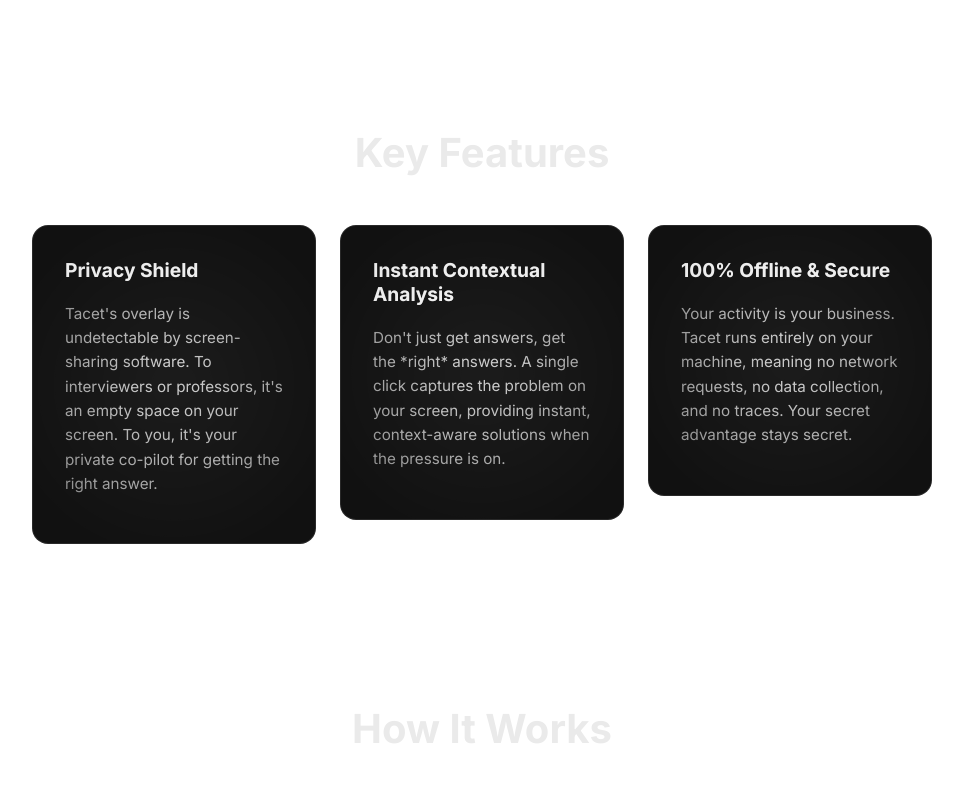
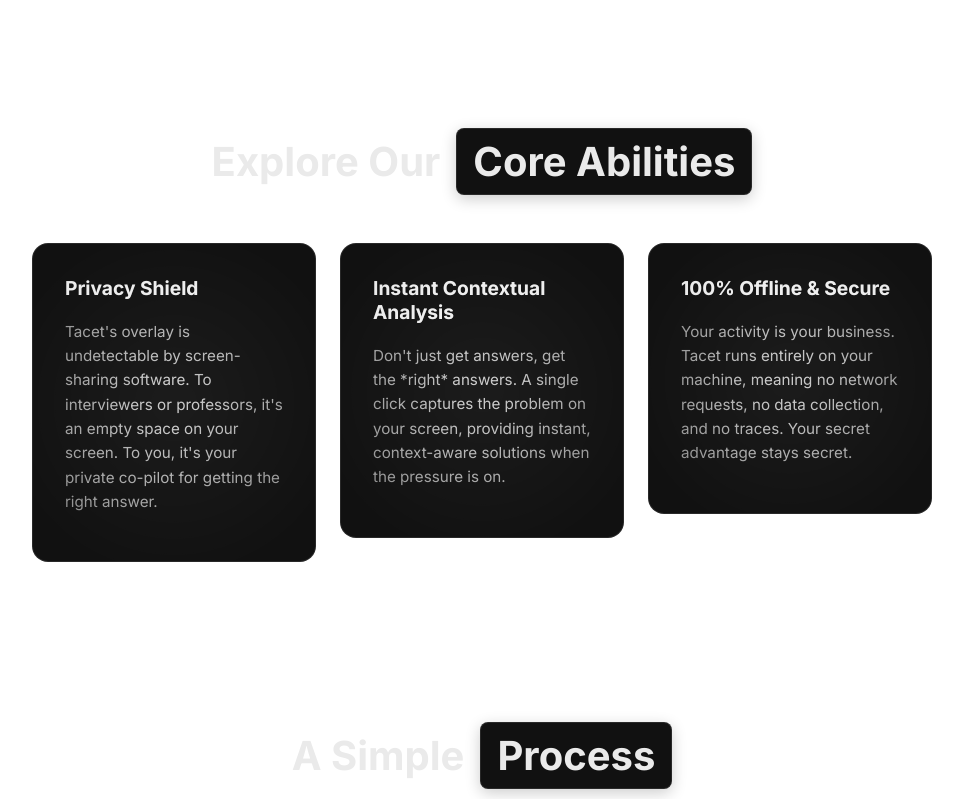
Before and after one commit to aarav-shukla07/Tacet, a React (Vite) app in the folder genie-desktop/renderer/: page / in a window 1280 px wide. Shown: the part 1000-1799 px from the top of the page, without its empty margins (158-1121 px from the left). Built offline with nearby package versions, Linux system fonts and the light colour scheme.

Commit message:
Updated the whole styling of landing page

```diff
--- a/genie-desktop/package.json
+++ b/genie-desktop/package.json
@@ -1,5 +1,5 @@
 {
-  "name": "genie-desktop",
+  "name": "tacet",
   "version": "0.1.0",
   "private": true,
   "main": "public/electron-main.js",
--- a/genie-desktop/renderer/index.html
+++ b/genie-desktop/renderer/index.html
@@ -3,7 +3,7 @@
   <head>
     <meta charset="utf-8" />
     <meta name="viewport" content="width=device-width, initial-scale=1.0" />
-    <title>Genie</title>
+    <title>Tacet</title>
   </head>
   <body>
     <div id="root"></div>
--- a/genie-desktop/renderer/package.json
+++ b/genie-desktop/renderer/package.json
@@ -1,5 +1,5 @@
 {
-  "name": "genie-renderer",
+  "name": "tacet",
   "version": "0.0.0",
   "private": true,
   "scripts": {
--- a/genie-desktop/renderer/src/App.jsx
+++ b/genie-desktop/renderer/src/App.jsx
@@ -69,7 +69,10 @@
         </section>
 
         <section className="page-section">
-          <h2 className="section-title">Key Features</h2>
+          <LayoutTextFlip
+            text="Explore Our"
+            words={["Key Features", "Core Abilities"]}
+          />
           <div className="features-grid">
             {/* Wrap each feature in the new CometCard component */}
             <CometCard>
@@ -89,7 +92,10 @@
 
 
         <section className="page-section">
-          <h2 className="section-title">How It Works</h2>
+          <LayoutTextFlip
+            text="A Simple"
+            words={["Workflow", "Process"]}
+          />
           {/* --- UPDATED THIS SECTION --- */}
           <div className="steps-container">
             <CometCard>
--- a/genie-desktop/renderer/src/components/ui/LayoutTextFlip.jsx
+++ b/genie-desktop/renderer/src/components/ui/LayoutTextFlip.jsx
@@ -18,9 +18,12 @@
 
   return (
     <div className="layout-text-flip-container">
-      <motion.span layoutId="subtext" className="static-text">
+      {/* --- FIX START --- */}
+      {/* Changed this from a motion.span to a regular span to prevent animation conflicts */}
+      <span className="static-text">
         {text}
-      </motion.span>
+      </span>
+      {/* --- FIX END --- */}
 
       <motion.div
         layout
@@ -39,6 +42,6 @@
           </motion.span>
         </AnimatePresence>
       </motion.div>
-      </div>
+    </div>
   );
 };
```
